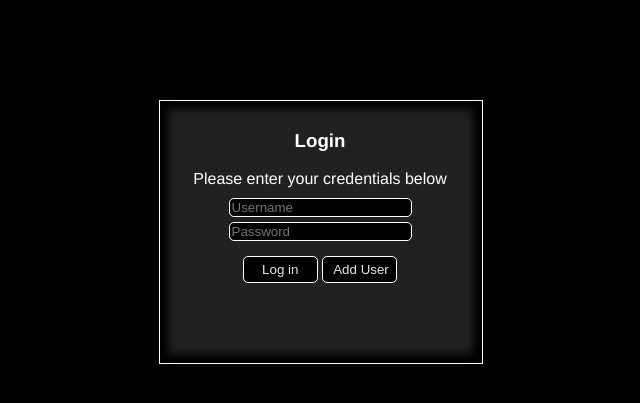
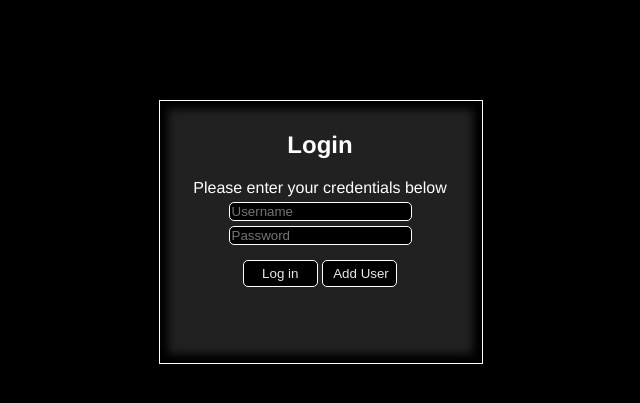
Before and after one commit to wsiao/WarmUp1, a Django app: page / in a window 1280 px wide. Shown: the top 403 px of the page, without its empty margins (319-959 px from the left). Run offline with Django 3.2, Linux system fonts and the light colour scheme; some libraries are stand-ins or nearby versions.

Commit message:
CSSAttempt

```diff
--- a/cL/static/frontEnd.css
+++ b/cL/static/frontEnd.css
@@ -45,7 +45,7 @@ border: 1px solid white;
  border-radius: 5px;
 }
 .message {
-    margin: 5px 20px 10px 20px;
+    margin: 5px 20px 5px 20px;
 }
 
 body {
--- a/cL/templates/frontEnd.html
+++ b/cL/templates/frontEnd.html
@@ -7,7 +7,7 @@
 <center>
 
 <div id="login" class="box">
-  <h3>Login</h3>
+  <h2>Login</h2>
   <div id="loginMessage" class="message">
   </div>
 
@@ -144,7 +144,7 @@ $('#addUserButton').click(function() {
 });
 
 $('#logOut').click(function() {
-  loginPage();
+  loginPage('default');
 
   return false;
 });
```
